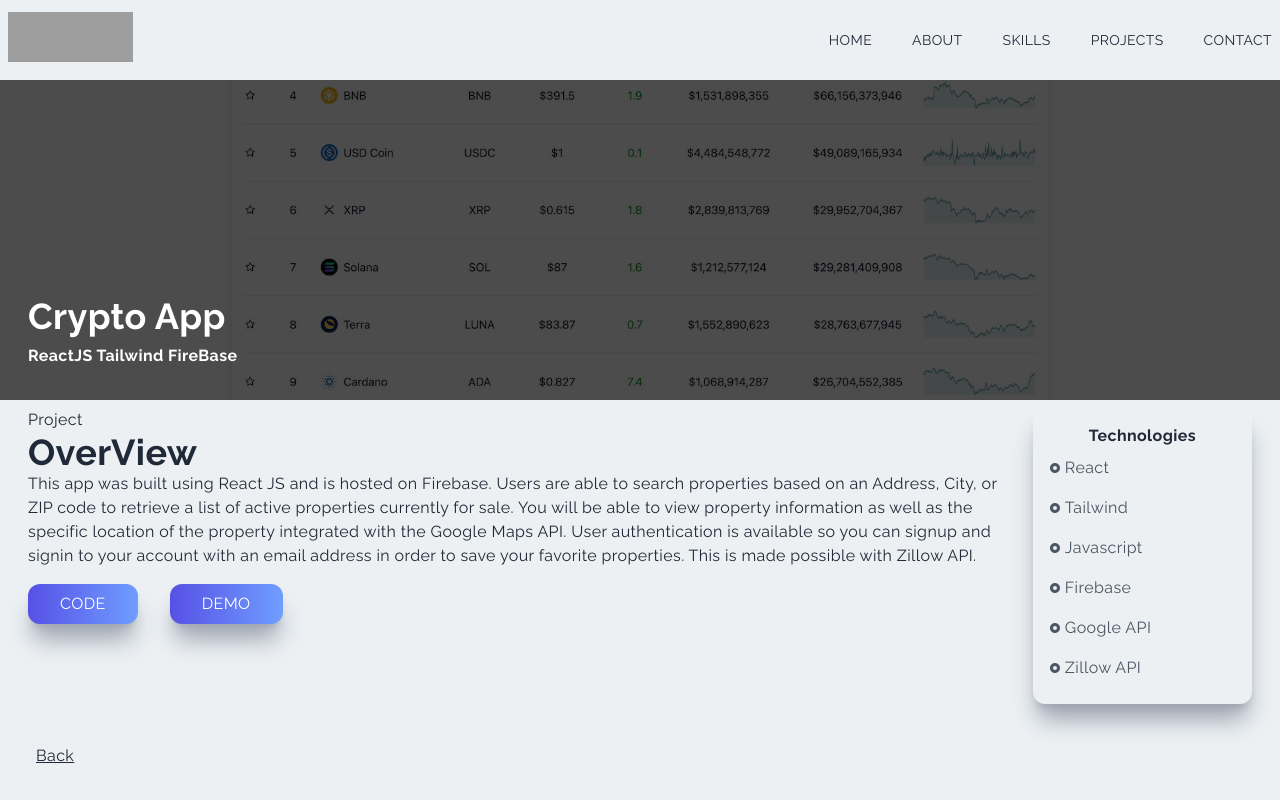
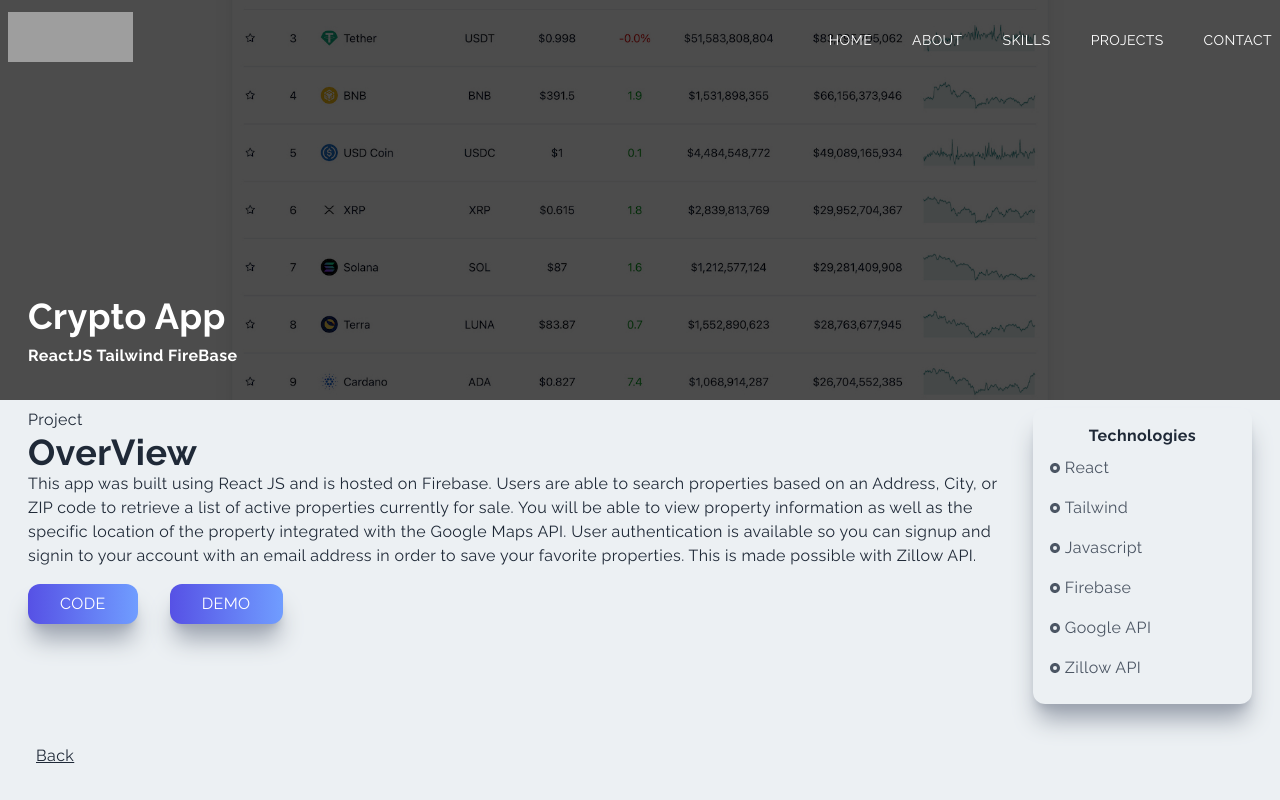
Before and after one commit to xiekecheng/portfolio-nextjs, a Next.js app: page /crypto in a window 1280 px wide. Built offline with nearby package versions, Linux system fonts and the light colour scheme; grey boxes are pictures that could not be loaded.

Commit message:
✨ feat: 修改详情页NavBar样式

```diff
--- a/components/NavBar.jsx
+++ b/components/NavBar.jsx
@@ -1,5 +1,6 @@
 import React, { useState, useEffect } from 'react';
 import Image from 'next/image';
+import { useRouter } from 'next/router';
 import Link from 'next/link';
 import { BsList, BsXCircle } from 'react-icons/bs';
 import {
@@ -12,6 +13,8 @@
 	const [nav, setNav] = useState(false);
 	const [shadow, setShadow] = useState(false);
 	const [navBg, setNavBg] = useState('#ecf0f3');
+	const [linkCorlor,setLinkCorlor] = useState('#1F2937')
+	const router = useRouter();
 	useEffect(() => {
 		window.addEventListener('scroll', () => {
 			if (window.scrollY > 80) {
@@ -21,6 +24,17 @@
 			}
 		});
 	});
+
+	useEffect(() => {
+		const routes = ['/property','/crypto','/netflix','/twitch',]
+		if(routes.includes(router.asPath)){
+			setNavBg('transparent')
+			setLinkCorlor('white')
+		}else{
+			setNavBg('#ecf0f3')
+			setLinkCorlor('#1F2937')
+		}
+	}, [router]);
 	const handleScroll = (content) => {
 		const dom = document.getElementById(content);
 		console.log('dom', dom.scrollTop, dom.offsetTop);
@@ -51,7 +65,7 @@
 					</a>
 				</Link>
 				<div>
-					<ul className='hidden md:flex items-center uppercase'>
+					<ul style={{color:linkCorlor}} className='hidden md:flex items-center uppercase'>
 						<Link href='/'>
 							<li className='ml-10 text-sm hover:border-b'>Home</li>
 						</Link>
@@ -68,7 +82,7 @@
 							<li className='ml-10 text-sm hover:border-b'>Contact</li>
 						</Link>
 					</ul>
-					<div onClick={() => setNav(!nav)} className='md:hidden'>
+					<div style={{color:linkCorlor}} onClick={() => setNav(!nav)} className='md:hidden'>
 						<BsList size={25} className='cursor-pointer' />
 					</div>
 
```
